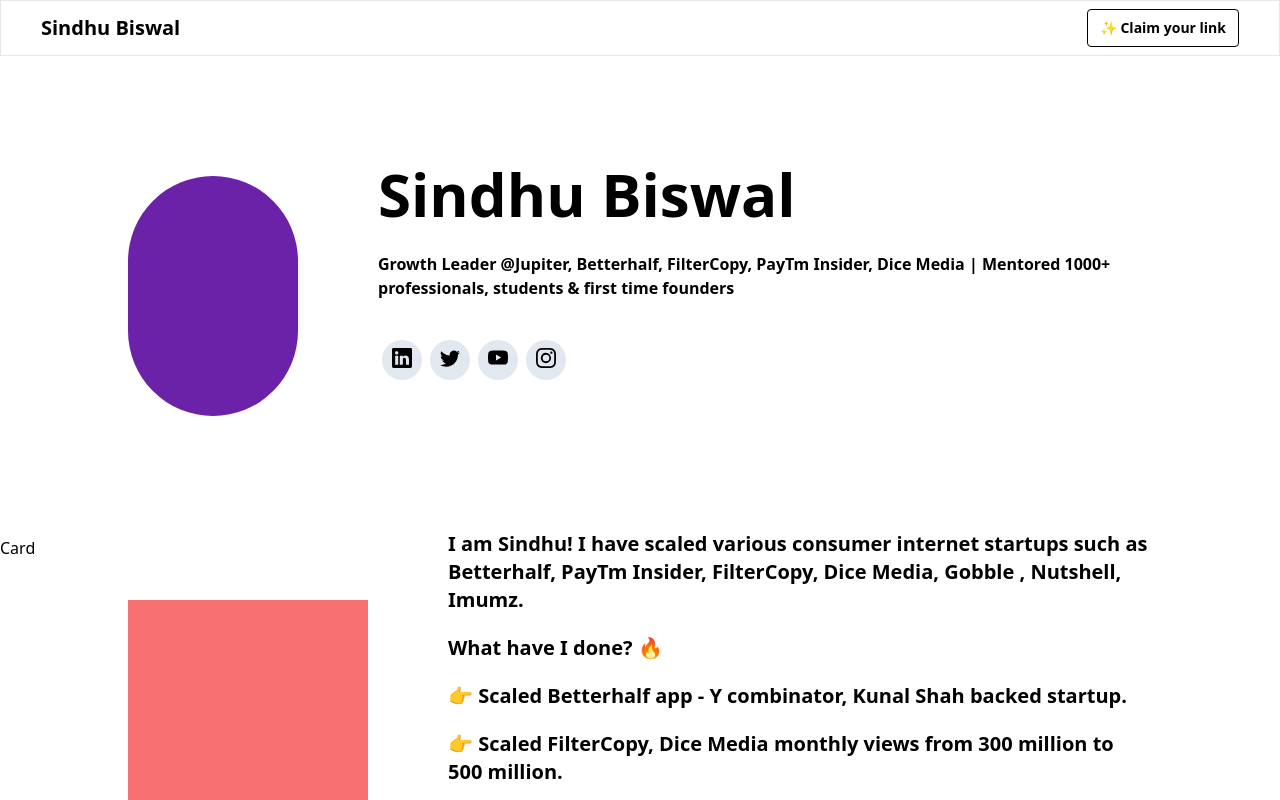
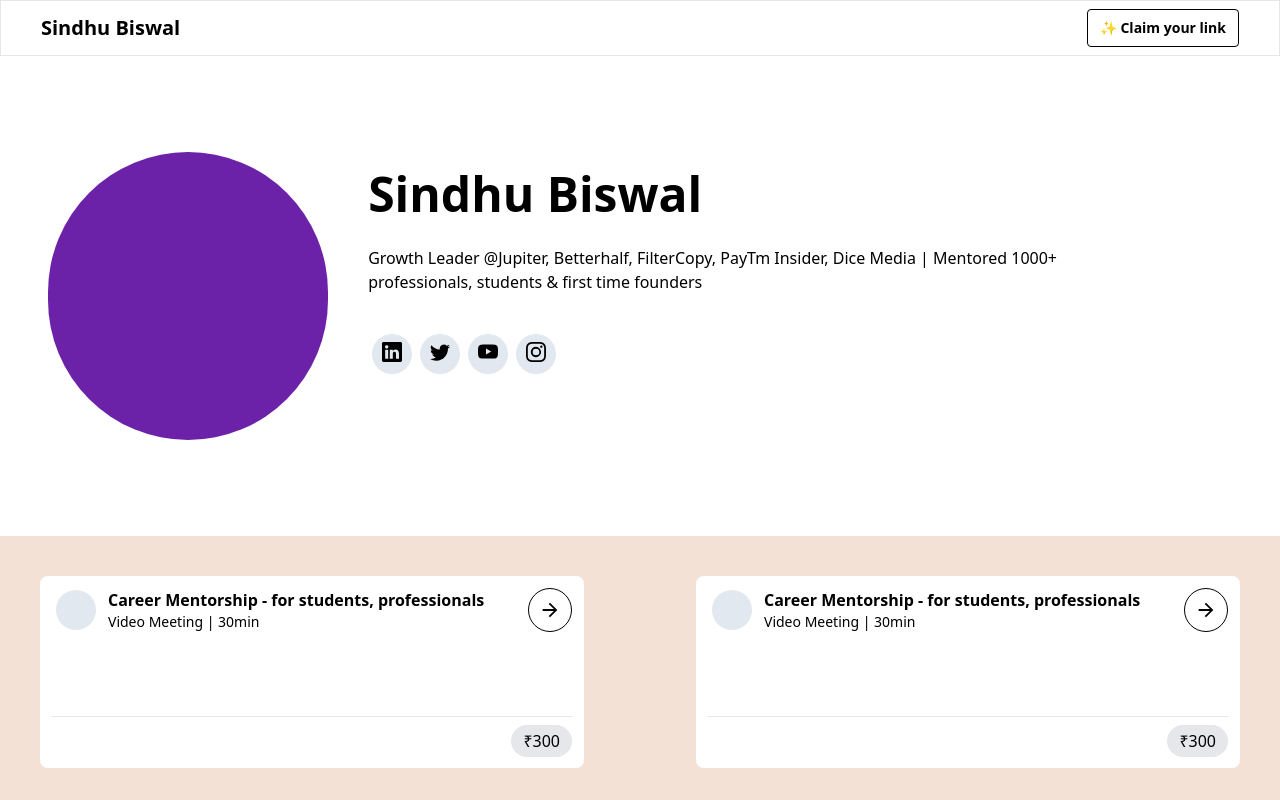
Before and after one commit to 0xRajvardhan/Topmate-clone, a React (Vite) app: page / in a window 1280 px wide. Shown: the top 800 px of the page. Built offline with nearby package versions, Linux system fonts and the light colour scheme.

Commit message:
feat: added  about me

```diff
--- a/src/App.jsx
+++ b/src/App.jsx
@@ -1,17 +1,17 @@
 import { HeroSection } from "./components/hero";
 import { Navbar } from "./components/navbar";
-import { Card } from "./components/card";
 import { About } from "./components/about";
 import { Footer } from "./components/footer";
+import { CardSection } from "./components/cardSection";
 
 function App() {
   return (
     <>
       <Navbar />
       <HeroSection />
-      <Card />
-      <About />
-      <Footer />
+      <CardSection />
+      {/* <About /> */}
+      {/* <Footer /> */}
     </>
   );
 }
--- a/src/components/card.jsx
+++ b/src/components/card.jsx
@@ -1,5 +1,40 @@
 import React from "react";
 
 export const Card = () => {
-  return <div className=" ">Card</div>;
+  return (
+    <>
+      <div className="bg-white w-[34rem] h-48 rounded-lg p-3 flex justify-between flex-col">
+        <div className="flex flex-row justify-between items-center">
+          <div className="flex flex-row gap-2 items-center">
+            <div className="bg-slate-200 rounded-full mx-1 h-10 w-10" />
+            <div className="flex flex-col">
+              <h1 className="text-base font-bold text-black">
+                Career Mentorship - for students, professionals
+              </h1>
+              <p className="text-sm text-black">Video Meeting | 30min </p>
+            </div>
+          </div>
+          <button className="border border-black p-2.5 rounded-full hover:bg-black hover:text-white">
+            <svg
+              stroke="currentColor"
+              fill="currentColor"
+              stroke-width="0"
+              viewBox="0 0 24 24"
+              height="22"
+              width="22"
+              xmlns="http://www.w3.org/2000/svg"
+            >
+              <path fill="none" d="M0 0h24v24H0z"></path>
+              <path d="M12 4l-1.41 1.41L16.17 11H4v2h12.17l-5.58 5.59L12 20l8-8z"></path>
+            </svg>
+          </button>
+        </div>
+        <div className="border-t h-10 flex justify-end items-center ">
+          <p className="text-black text-base bg-gray-200 mt-2 py-1 rounded-full px-3 w-max">
+            ₹300
+          </p>
+        </div>
+      </div>
+    </>
+  );
 };
--- /dev/null
+++ b/src/components/cardSection.jsx
@@ -0,0 +1,15 @@
+import React from "react";
+import { Card } from "./card";
+
+export const CardSection = () => {
+  return (
+    <>
+      <div className="bg-[#F4E1D6] w-full h-full">
+        <div className="container pt-10 mx-auto px-10 h-[30rem]  flex flex-wrap justify-between">
+          <Card />
+          <Card />
+        </div>
+      </div>
+    </>
+  );
+};
--- a/src/components/hero.jsx
+++ b/src/components/hero.jsx
@@ -4,16 +4,27 @@
 export const HeroSection = () => {
   return (
     <>
-      <div className="container px-12 mx-auto flex justify-between items-center h-[30rem] ">
-        <div className="w-60 h-60 ml-20 bg-purple-800 rounded-full"></div>
-        <div className="flex flex-col px-20 mb-12">
-          <h1 className="text-6xl font-semibold text-black pb-7">Sindhu Biswal</h1>
-          <p className="text-l font-semibold text-black">Growth Leader @Jupiter, Betterhalf, FilterCopy, PayTm Insider, Dice Media | Mentored 1000+ professionals, students & first time founders</p>
+      <div className="container px-12 mx-auto flex justify-between gap-10 items-center h-[30rem] ">
+        <div className="w-72 h-72  bg-purple-800 rounded-full"></div>
+        <div className="flex flex-col w-9/12  mb-12">
+          <h1 className="text-5xl font-bold text-black pb-7">Sindhu Biswal</h1>
+          <p className="text-base  text-black w-4/5 ">
+            Growth Leader @Jupiter, Betterhalf, FilterCopy, PayTm Insider, Dice
+            Media | Mentored 1000+ professionals, students & first time founders
+          </p>
           <div className="flex flex-row mt-10">
-            <div className="bg-slate-200 rounded-full mx-1 h-10 w-10"><BsLinkedin className=" w-5 h-5 mx-auto mt-2" /></div>
-            <div className="bg-slate-200 rounded-full mx-1 h-10 w-10"><BsTwitter className=" w-5 h-5 mx-auto mt-2" /></div>
-            <div className="bg-slate-200 rounded-full mx-1 h-10 w-10"><BsYoutube className=" w-5 h-5 mx-auto mt-2" /></div>
-            <div className="bg-slate-200 rounded-full mx-1 h-10 w-10"><BsInstagram className=" w-5 h-5 mx-auto mt-2" /></div>
+            <div className="bg-slate-200 rounded-full mx-1 h-10 w-10">
+              <BsLinkedin className=" w-5 h-5 mx-auto mt-2" />
+            </div>
+            <div className="bg-slate-200 rounded-full mx-1 h-10 w-10">
+              <BsTwitter className=" w-5 h-5 mx-auto mt-2" />
+            </div>
+            <div className="bg-slate-200 rounded-full mx-1 h-10 w-10">
+              <BsYoutube className=" w-5 h-5 mx-auto mt-2" />
+            </div>
+            <div className="bg-slate-200 rounded-full mx-1 h-10 w-10">
+              <BsInstagram className=" w-5 h-5 mx-auto mt-2" />
+            </div>
           </div>
         </div>
       </div>
```
